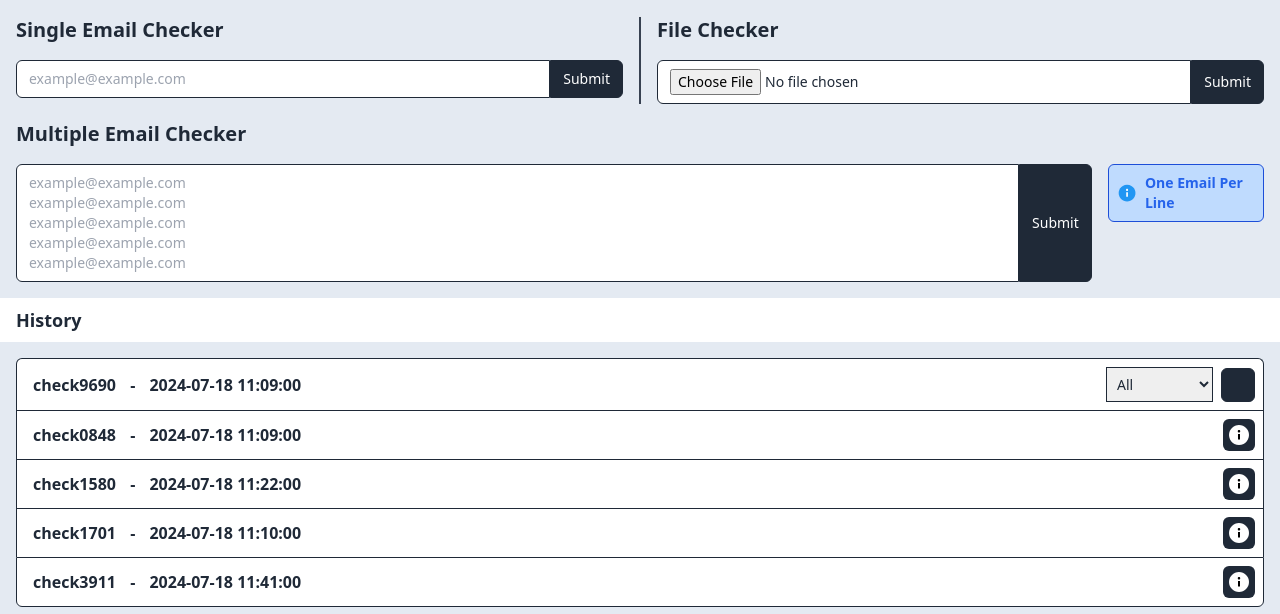
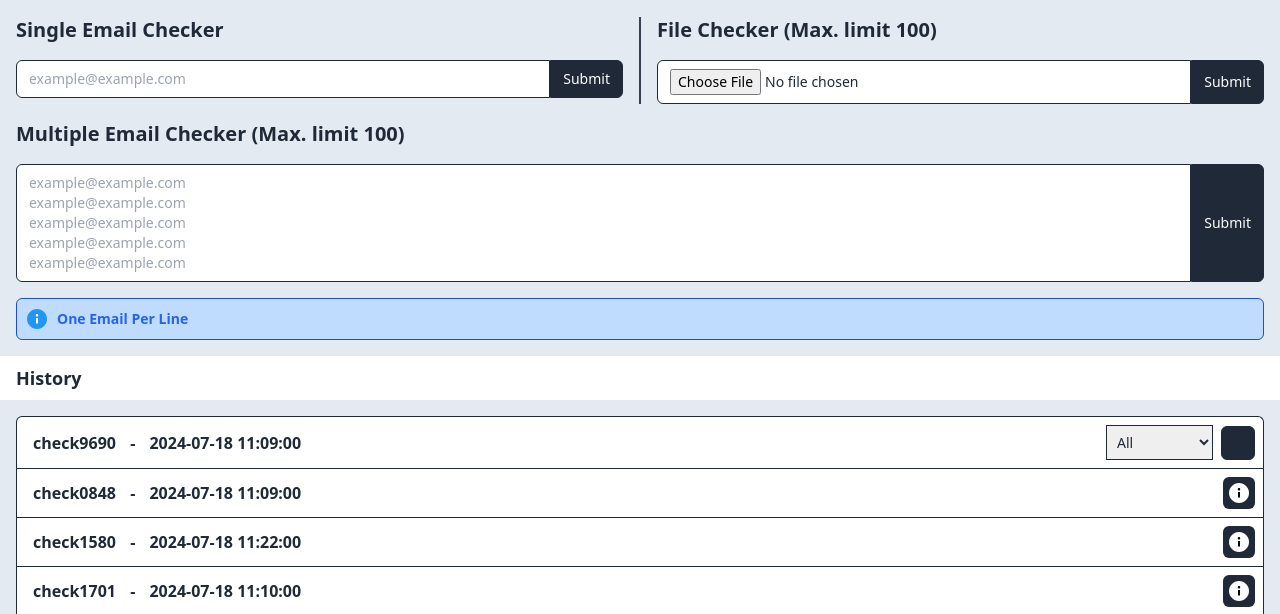
Before and after one commit to Muhammad-Usman-69/email-checker, a PHP site: page / in a window 1280 px wide. Shown: the part 67-681 px from the top of the page. Run offline with PHP 8.4, Linux system fonts and the light colour scheme; the visitor is signed in with stand-in values (Sample User, id 1); data comes from the database, SQL or seed files in the repository; style sheets or scripts are compiled from the project's sources; some libraries are stand-ins or nearby versions.

Commit message:
design improved

```diff
--- a/index.php
+++ b/index.php
@@ -49,7 +49,7 @@ if (!isset($_SESSION["allow"]) || $_SESSION["allow"] != true) {
 
         <!-- file checker -->
         <div class="w-full space-y-4">
-            <h3 class="text-xl font-semibold">File Checker</h3>
+            <h3 class="text-xl font-semibold">File Checker (Max. limit 100)</h3>
             <form action="" class="flex flex-col" id="multiple-email-file">
                 <div class="flex">
                     <input name="file" id="email-file" type="file"
@@ -63,8 +63,8 @@ if (!isset($_SESSION["allow"]) || $_SESSION["allow"] != true) {
 
         <!-- multiple checker -->
         <div class="col-span-3 space-y-4">
-            <h3 class="text-xl font-semibold">Multiple Email Checker</h3>
-            <form action="" class="space-y-4 md:flex md:space-y-0 md:space-x-4" id="multiple-email-form">
+            <h3 class="text-xl font-semibold">Multiple Email Checker (Max. limit 100)</h3>
+            <form action="" id="multiple-email-form">
                 <div class="flex w-full">
                     <textarea name="email" id="multiple-email"
                         class="bg-white rounded-l-md outline-none border border-[#1F2937] py-2 px-3 resize-none w-full"
@@ -72,6 +72,7 @@ if (!isset($_SESSION["allow"]) || $_SESSION["allow"] != true) {
                     <button type="submit"
                         class="bg-[#1F2937] border border-[#1F2937] rounded-r-md text-white outline-none py-2 px-3">Submit</button>
                 </div>
+            </form>
 
             <div id="info-container">
                 <div class="rounded-md bg-blue-200 border-blue-700 border flex items-center space-x-2 p-2">
@@ -86,8 +87,6 @@ if (!isset($_SESSION["allow"]) || $_SESSION["allow"] != true) {
                     <p class="text-blue-600 font-semibold">One Email Per Line</p>
                 </div>
             </div>
-            </form>
-
         </div>
     </div>
 
```
Lines whose indentation alone changed are shown as unchanged.
